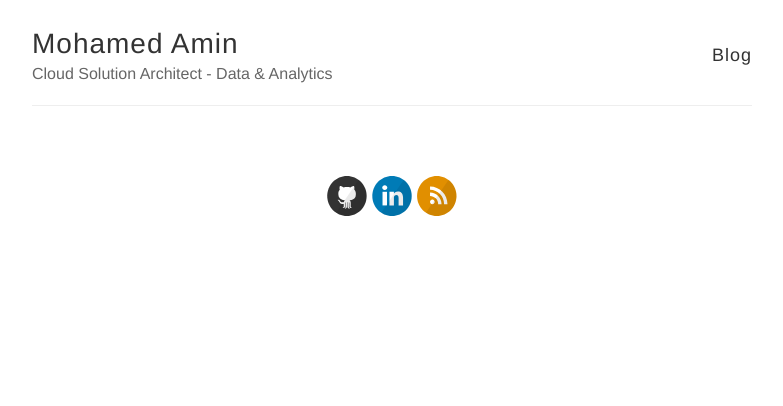
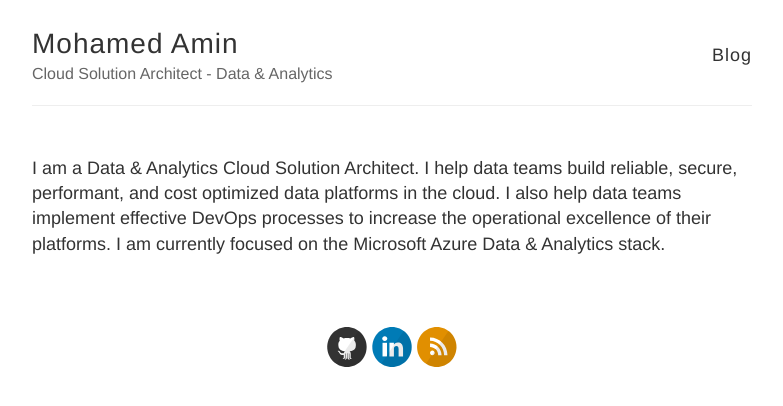
Before and after one commit to modamin/modamin.github.io, a Jekyll site: the page built from index.html, in a window 1280 px wide. Shown: the top 406 px of the page, without its empty margins (248-1031 px from the left). Built offline with Jekyll 4.4.1, drawn with Linux system fonts in a browser that asks for light colours.

```diff
--- a/_layouts/default.html
+++ b/_layouts/default.html
@@ -28,7 +28,7 @@
     </div>
 
     <div id="main" role="main" class="container">
-      {{ content }}
+      <p>I am a Data & Analytics Cloud Solution Architect. I help data teams build reliable, secure, performant, and cost optimized data platforms in the cloud. I also help data teams implement effective DevOps processes to increase the operational excellence of their platforms. I am currently focused on the Microsoft Azure Data & Analytics stack.</p>
     </div>
 
     <div class="wrapper-footer">
```
Also changed, not shown: about.md (+1 -1 lines), images/20220806/1.png (deleted), images/20220806/2.png (deleted), images/20220806/3.png (deleted), images/20220806/4.png (deleted), images/20220806/5.png (deleted), images/20220806/6.png (deleted), images/20220806/7.png (deleted).
